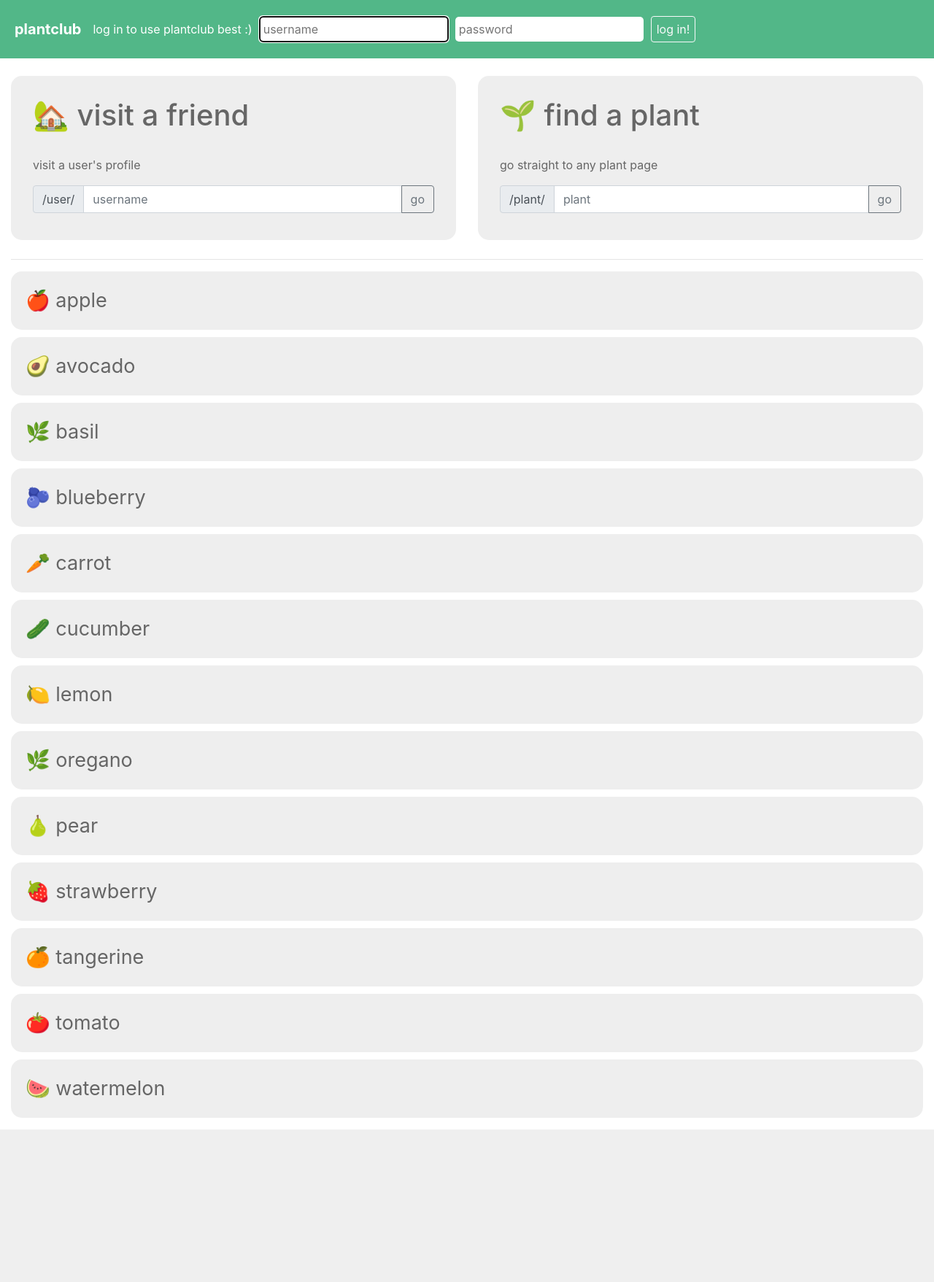
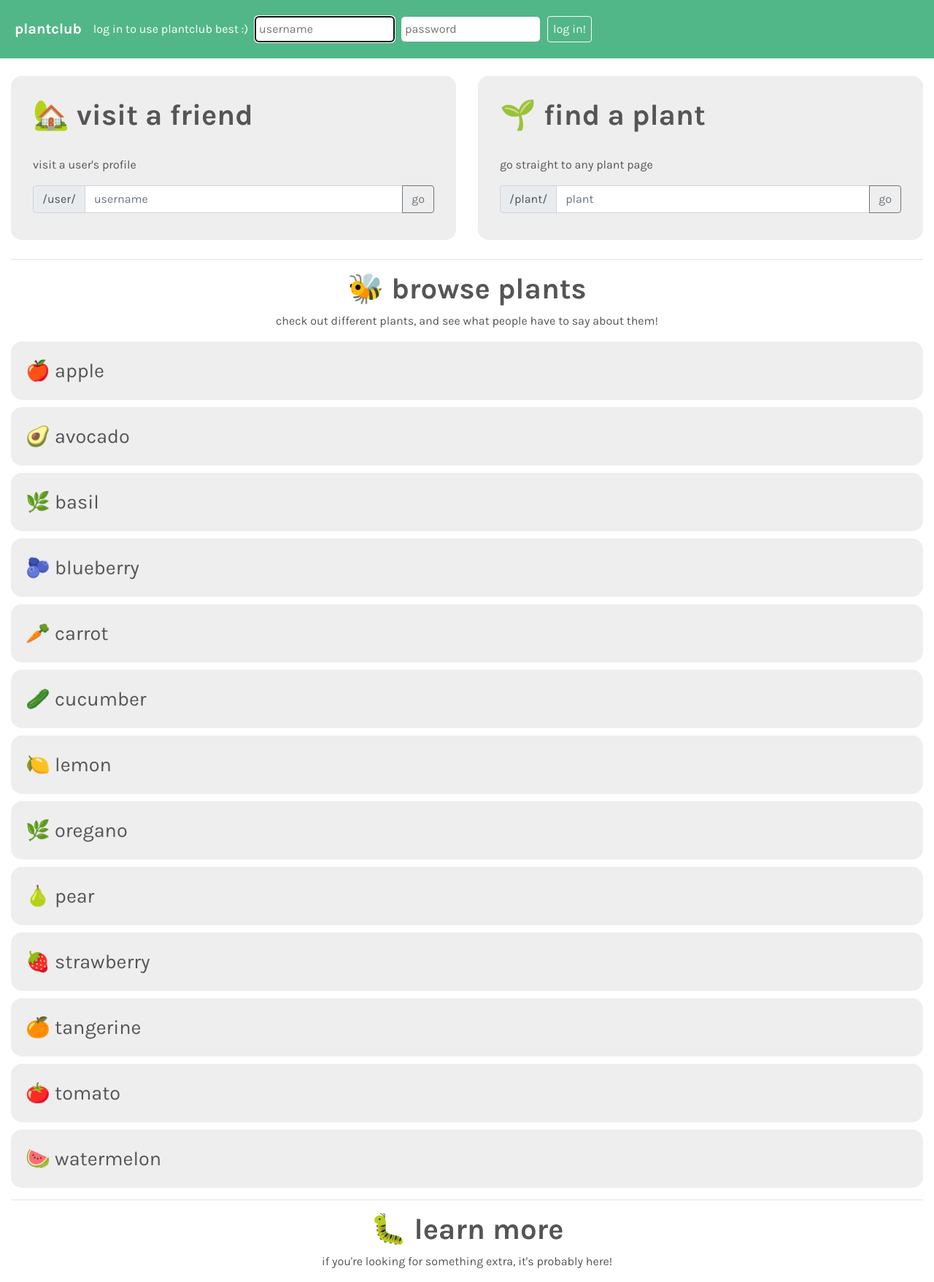
Before and after one commit to elibrowne/django-project, a Django app: page / in a window 1280 px wide. Shown: the whole page at 73% size. Before the commit the page ends 1548 px from the top, so only its background shows below. Run offline with Django 3.2, Linux system fonts and the light colour scheme; data comes from the database, SQL or seed files in the repository; both versions use the stored data as it was after the commit; some libraries are stand-ins or nearby versions.

Commit message:
Nearly done with homepage, added some more text

```diff
--- a/final/plants/static/plants/style.css
+++ b/final/plants/static/plants/style.css
@@ -1,5 +1,14 @@
-.body {
+h1, p, a, navbar-brand { /* set default font */
 	font-family: 'Karla', sans-serif;
+	color: #555;
+}
+
+/* font weights */
+h1 {
+	font-weight: 700;
+}
+p {
+	font-weight: 400;
 }
 
 .navbar-custom {
@@ -8,6 +17,7 @@
 }
 
 .navbar-text {
+	font-family: 'Karla', sans-serif; /* wasn't rendering properly in the top */
 	color: white;
 	margin-right: 10px; /* for the login form */
 }
@@ -22,6 +32,7 @@
 }
 
 #login, #logout {
+	font-family: 'Karla', sans-serif;
 	margin-left: 10px;
 	padding-left: 7px;
 	padding-right: 7px;
@@ -30,13 +41,16 @@
 }
 
 .info-card {
+	font-family: 'Karla', sans-serif;
 	height: 225px;
 	padding: 30px;
-	color: #666;
+	color: #555;
 	background-color: #eee;
 	border-radius: 15px;
 	margin-bottom: 10px;
 }
+
+
 
 .plantlink {
 	display: flex;
@@ -44,7 +58,7 @@
 	height: 80px;
 	padding: 10px;
 	padding-left: 20px;
-	color: #666;
+	color: #555;
 	background-color: #eee;
 	border-radius: 15px;
 	margin-bottom: 10px;
@@ -53,11 +67,11 @@
 .plantlink a, .plantlink p {
 	vertical-align: middle;
 	font-size: 27px;
-	color: #666;
 }
 
 .usernameinput input {
 	border: none;
 	border-radius: 5px;
 	padding: 5px;
+	font-family: 'Karla', sans-serif;
 }
--- a/final/plants/templates/index.html
+++ b/final/plants/templates/index.html
@@ -88,12 +88,22 @@
 			</div>
 
 			<hr /> <!-- vertical ruler to separate quick action and text -->
+			<div style="text-align: center;">
+				<h1> &#128029; browse plants </h1>
+				<p> check out different plants, and see what people have to say about them! </p>
+			</div>
 			<!-- This list of plants is universal for the page regardless of if the user is logged in or not. -->
 			<p>
 				{% for plant in plant_objects %}
 					<div class="plantlink"> <a href="/plant/{{ plant.plant_name|lower }}/">{{ plant.plant_emoji}} {{ plant.plant_name }}</a></div>
 				{% endfor %}
 			</p>
+
+			<hr /> <!-- vertical ruler to separate browsing and bottom website information -->
+			<div style="text-align: center;">
+				<h1> &#128027; learn more </h1>
+				<p> if you're looking for something extra, it's probably here! </p>
+			</div>
 		</div>
 	</body>
 </html>
```
Also changed, not shown: final/db.sqlite3.
